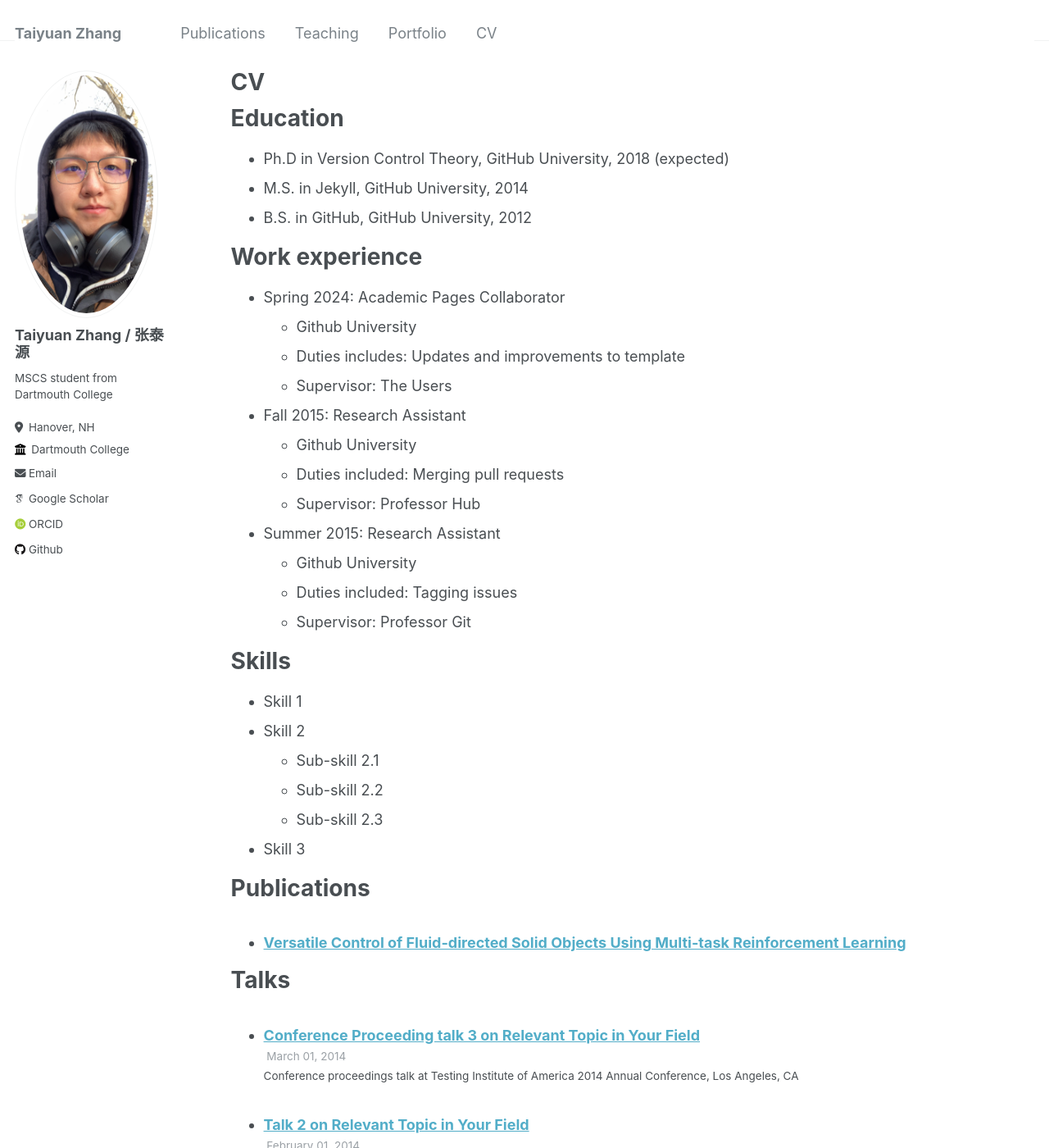
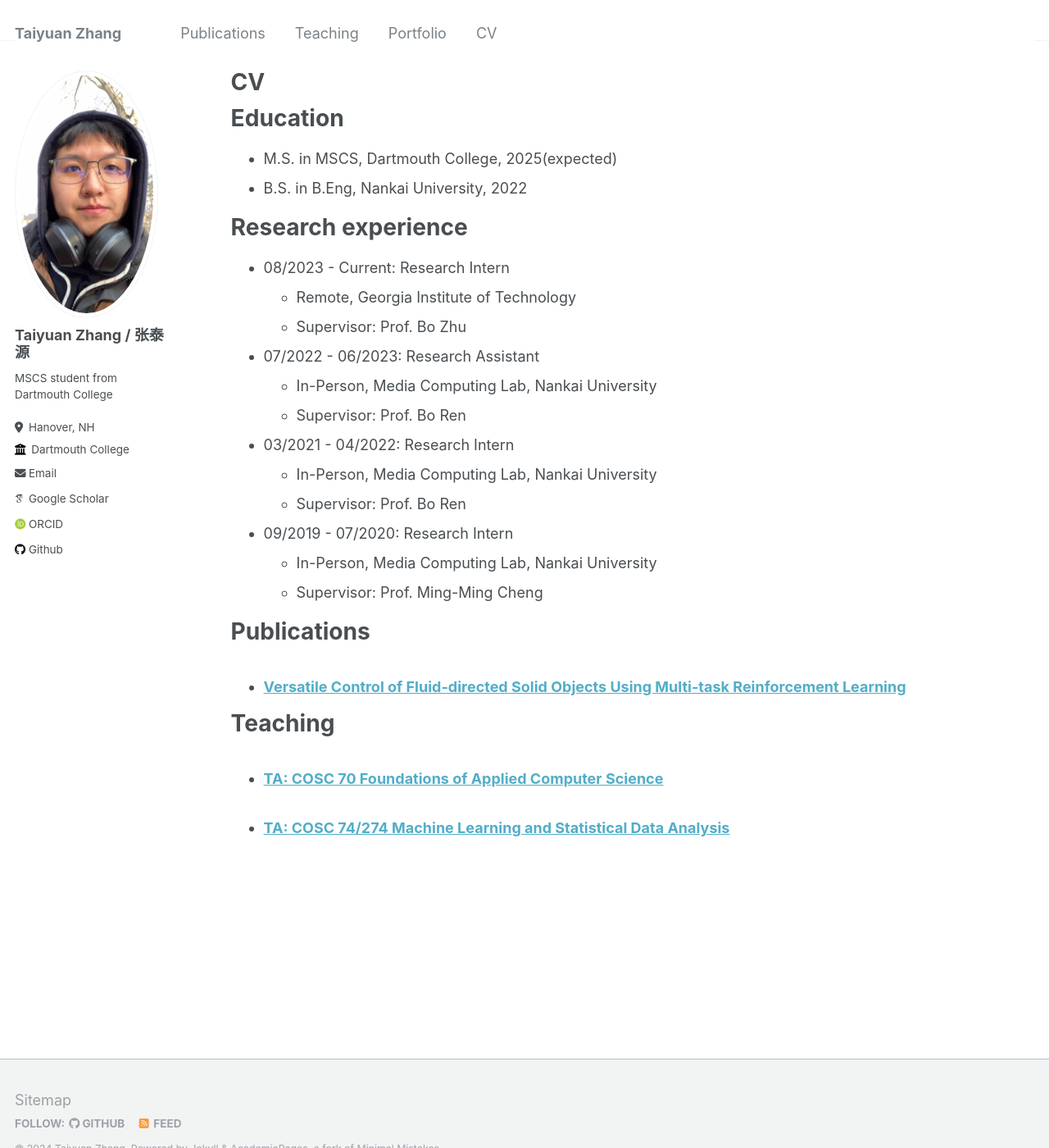
Before and after one commit to Taiyuan-Zhang/taiyuan-zhang.github.io, a Jekyll site: the page built from _pages/cv.md, in a window 1280 px wide and 1400 px high. Shown: the whole window at 82% size. Built offline with Jekyll 4.4.1, drawn with Linux system fonts in a browser that asks for light colours; some web fonts are replaced; some of the changed text lies outside the part shown.

Commit message:
Update cv.md

```diff
--- a/_pages/cv.md
+++ b/_pages/cv.md
@@ -11,35 +11,26 @@ redirect_from:
 
 Education
 ======
-* Ph.D in Version Control Theory, GitHub University, 2018 (expected)
-* M.S. in Jekyll, GitHub University, 2014
-* B.S. in GitHub, GitHub University, 2012
+* M.S. in MSCS, Dartmouth College, 2025(expected)
+* B.S. in B.Eng, Nankai University, 2022
 
-Work experience
+Research experience
 ======
-* Spring 2024: Academic Pages Collaborator
-  * Github University
-  * Duties includes: Updates and improvements to template
-  * Supervisor: The Users
+* 08/2023 - Current: Research Intern
+  * Remote, Georgia Institute of Technology
+  * Supervisor: Prof. Bo Zhu
 
-* Fall 2015: Research Assistant
-  * Github University
-  * Duties included: Merging pull requests
-  * Supervisor: Professor Hub
+* 07/2022 - 06/2023: Research Assistant
+  * In-Person, Media Computing Lab, Nankai University
+  * Supervisor: Prof. Bo Ren
 
-* Summer 2015: Research Assistant
-  * Github University
-  * Duties included: Tagging issues
-  * Supervisor: Professor Git
+* 03/2021 - 04/2022: Research Intern
+  * In-Person, Media Computing Lab, Nankai University
+  * Supervisor: Prof. Bo Ren
 
-Skills
-======
-* Skill 1
-* Skill 2
-  * Sub-skill 2.1
-  * Sub-skill 2.2
-  * Sub-skill 2.3
-* Skill 3
+* 09/2019 - 07/2020: Research Intern
+  * In-Person, Media Computing Lab, Nankai University
+  * Supervisor: Prof. Ming-Ming Cheng
 
 Publications
 ======
@@ -47,18 +38,8 @@ Publications
     {% include archive-single-cv.html %}
   {% endfor %}</ul>
 
-Talks
-======
-  <ul>{% for post in site.talks reversed %}
-    {% include archive-single-talk-cv.html  %}
-  {% endfor %}</ul>
-
 Teaching
 ======
   <ul>{% for post in site.teaching reversed %}
     {% include archive-single-cv.html %}
   {% endfor %}</ul>
-
-Service and leadership
-======
-* Currently signed in to 43 different slack teams
```
